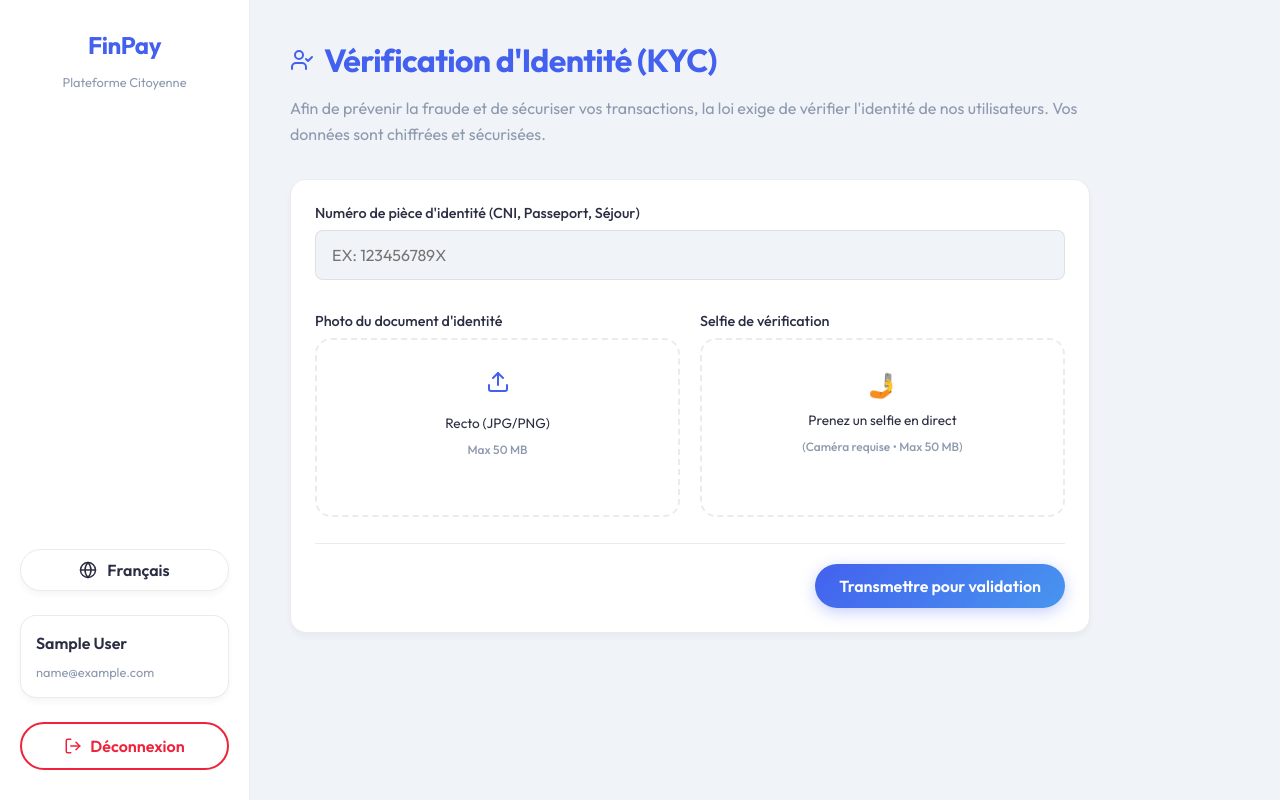
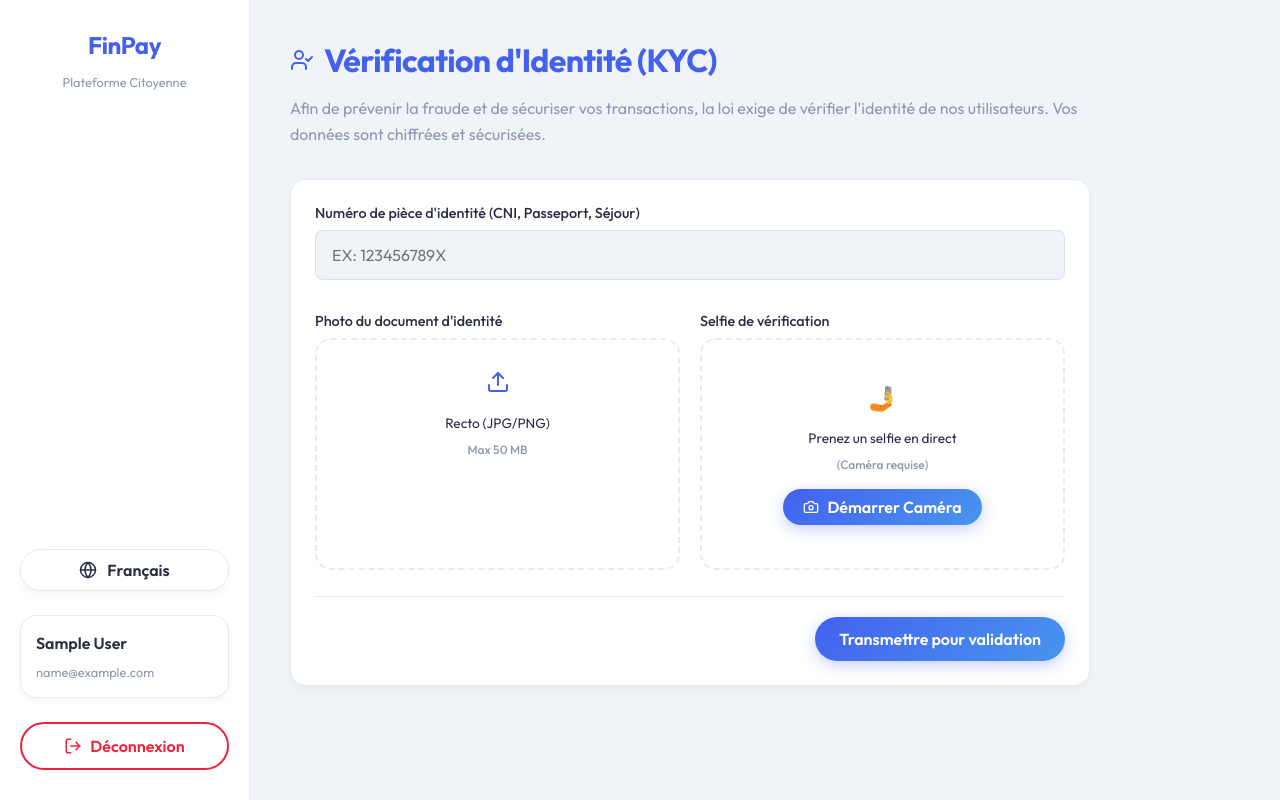
Before and after one commit to sidahmeddahane-code/finpay, a React app in the folder frontend/: page /kyc in a window 1280 px wide. Built offline with nearby package versions, Linux system fonts and the light colour scheme; no server answers; sample sign-in values are in the browser's storage; the HTML template or start-up script is replaced by a standard one.

Commit message:
feat(KYC): integrate WebRTC camera directly into selfie interface

```diff
--- a/frontend/src/pages/Kyc.jsx
+++ b/frontend/src/pages/Kyc.jsx
@@ -1,6 +1,6 @@
-import { useState, useEffect } from 'react';
+import { useState, useEffect, useRef } from 'react';
 import { useNavigate } from 'react-router-dom';
-import { ShieldCheck, Upload, UserCheck, AlertCircle } from 'lucide-react';
+import { ShieldCheck, Upload, UserCheck, AlertCircle, Camera } from 'lucide-react';
 
 const Kyc = () => {
   const [formData, setFormData] = useState({ idNumber: '' });
@@ -11,7 +11,61 @@ const Kyc = () => {
   const [submitting, setSubmitting] = useState(false);
   const [error, setError] = useState('');
 
+  // WebRTC Camera State
+  const [cameraActive, setCameraActive] = useState(false);
+  const videoRef = useRef(null);
+  const canvasRef = useRef(null);
+  const streamRef = useRef(null);
+
   const navigate = useNavigate();
+
+  // Cleanup camera when unmounting
+  useEffect(() => {
+    return () => stopCamera();
+  }, []);
+
+  const startCamera = async () => {
+    setError('');
+    try {
+      const stream = await navigator.mediaDevices.getUserMedia({ video: { facingMode: 'user' } });
+      streamRef.current = stream;
+      setCameraActive(true);
+      // Let React render <video> before setting srcObject
+      setTimeout(() => {
+        if (videoRef.current) videoRef.current.srcObject = stream;
+      }, 100);
+    } catch (err) {
+      setError("Erreur : Impossible d'accéder à la caméra. Veuillez autoriser l'accès dans votre navigateur.");
+    }
+  };
+
+  const stopCamera = () => {
+    if (streamRef.current) {
+      streamRef.current.getTracks().forEach(track => track.stop());
+      streamRef.current = null;
+    }
+    setCameraActive(false);
+  };
+
+  const capturePhoto = () => {
+    if (videoRef.current && canvasRef.current) {
+      const video = videoRef.current;
+      const canvas = canvasRef.current;
+
+      canvas.width = video.videoWidth;
+      canvas.height = video.videoHeight;
+      const context = canvas.getContext('2d');
+      context.drawImage(video, 0, 0, canvas.width, canvas.height);
+
+      canvas.toBlob((blob) => {
+        if (blob) {
+          const file = new File([blob], `selfie_${Date.now()}.png`, { type: 'image/png' });
+          setSelfie(file);
+          stopCamera();
+        }
+      }, 'image/png');
+    }
+  };
 
   useEffect(() => {
     const fetchStatus = async () => {
@@ -243,26 +297,54 @@ const Kyc = () => {
                    style={{
                      border: '2px dashed var(--border-color)',
                      borderRadius: 'var(--border-radius)',
-                     padding: '30px 20px',
+                     padding: cameraActive ? '10px' : '30px 20px',
                      textAlign: 'center',
-                     cursor: 'pointer',
-                     height: '100%'
+                     height: '100%',
+                     display: 'flex',
+                     flexDirection: 'column',
+                     alignItems: 'center',
+                     justifyContent: 'center',
+                     background: cameraActive ? '#000' : 'transparent',
+                     overflow: 'hidden',
+                     position: 'relative'
                    }}
-                   onClick={() => document.getElementById('selfieUpload').click()}
                  >
-                   <span style={{ fontSize: '24px', display: 'block', marginBottom: '10px' }}>🤳</span>
-                   <p style={{ fontSize: '0.85rem', color: 'var(--text-main)', marginTop: '5px' }}>
-                     {selfie ? selfie.name : "Prenez un selfie en direct"}
-                   </p>
-                   <p style={{ fontSize: '0.75rem', color: 'var(--text-muted)', marginTop: '5px', fontWeight: 500 }}>(Caméra requise • Max 50 MB)</p>
-                   <input
-                     id="selfieUpload"
-                     type="file"
-                     accept="image/*"
-                     capture="user"
-                     onChange={(e) => setSelfie(e.target.files[0])}
-                     style={{ display: 'none' }}
-                   />
+                   {cameraActive ? (
+                     <>
+                       <video
+                         ref={videoRef}
+                         autoPlay
+                         playsInline
+                         style={{ width: '100%', maxHeight: '200px', objectFit: 'cover', borderRadius: '8px' }}
+                       />
+                       <canvas ref={canvasRef} style={{ display: 'none' }} />
+                       <div style={{ marginTop: '10px', display: 'flex', gap: '10px' }}>
+                         <button type="button" onClick={capturePhoto} className="btn btn-primary" style={{ padding: '8px 16px' }}>📸 Prendre</button>
+                         <button type="button" onClick={stopCamera} className="btn btn-outline" style={{ padding: '8px 16px', color: '#fff', borderColor: '#fff' }}>Annuler</button>
+                       </div>
+                     </>
+                   ) : selfie ? (
+                     <>
+                       <span style={{ fontSize: '24px', display: 'block', marginBottom: '10px' }}>✅</span>
+                       <p style={{ fontSize: '0.85rem', color: 'var(--success)', marginTop: '5px', fontWeight: 'bold' }}>
+                         Selfie Capturé avec succès
+                       </p>
+                       <button type="button" onClick={() => { setSelfie(null); startCamera(); }} className="btn btn-outline" style={{ marginTop: '10px', padding: '5px 10px', fontSize: '0.8rem' }}>
+                         Reprendre
+                       </button>
+                     </>
+                   ) : (
+                     <>
+                       <span style={{ fontSize: '24px', display: 'block', marginBottom: '10px' }}>🤳</span>
+                       <p style={{ fontSize: '0.85rem', color: 'var(--text-main)', marginTop: '5px' }}>
+                         Prenez un selfie en direct
+                       </p>
+                       <p style={{ fontSize: '0.75rem', color: 'var(--text-muted)', marginTop: '5px', fontWeight: 500 }}>(Caméra requise)</p>
+                       <button type="button" onClick={startCamera} className="btn btn-primary" style={{ marginTop: '15px', padding: '8px 20px', display: 'flex', alignItems: 'center', gap: '8px', margin: '15px auto 0' }}>
+                         <Camera size={16} /> Démarrer Caméra
+                       </button>
+                     </>
+                   )}
                  </div>
              </div>
           </div>
```
